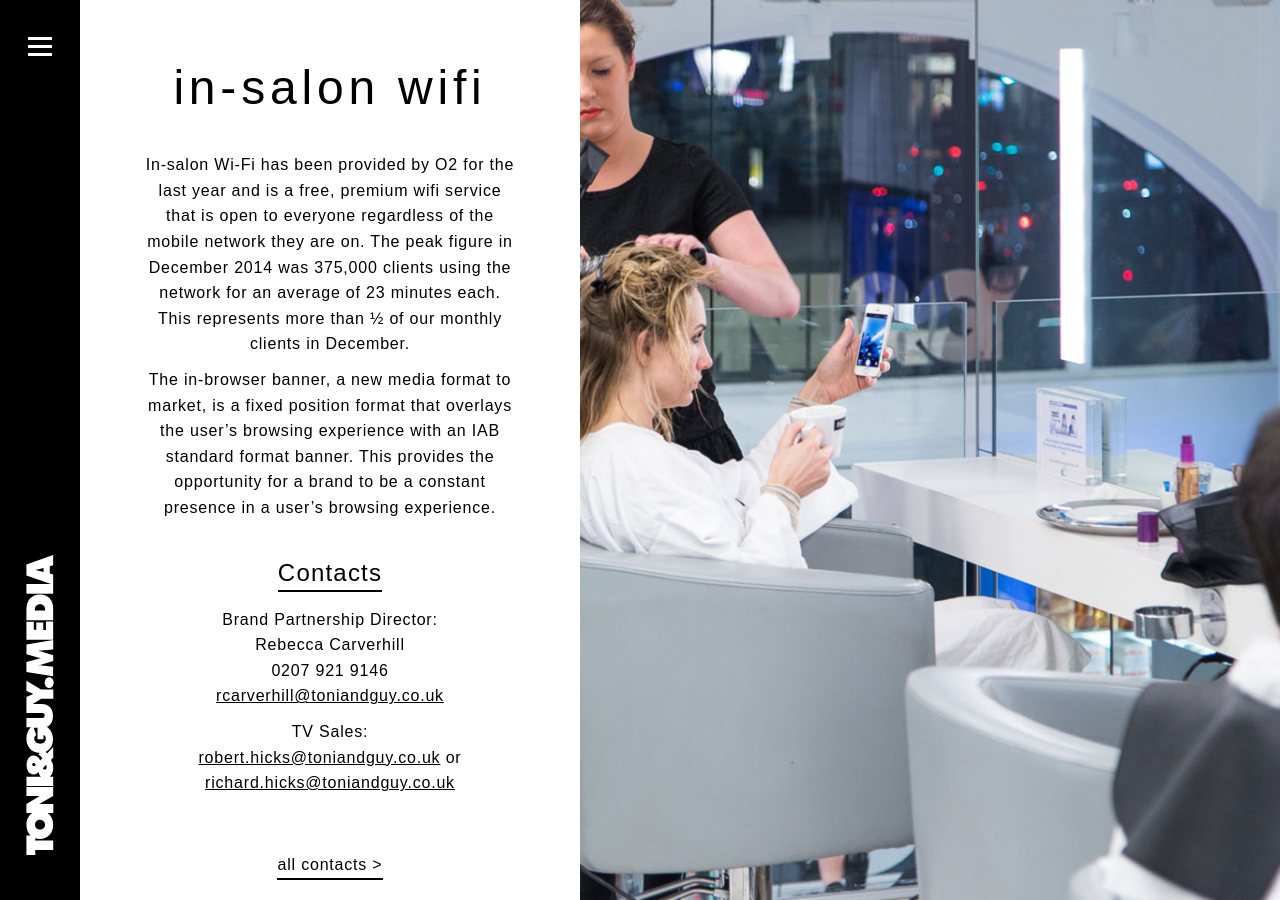
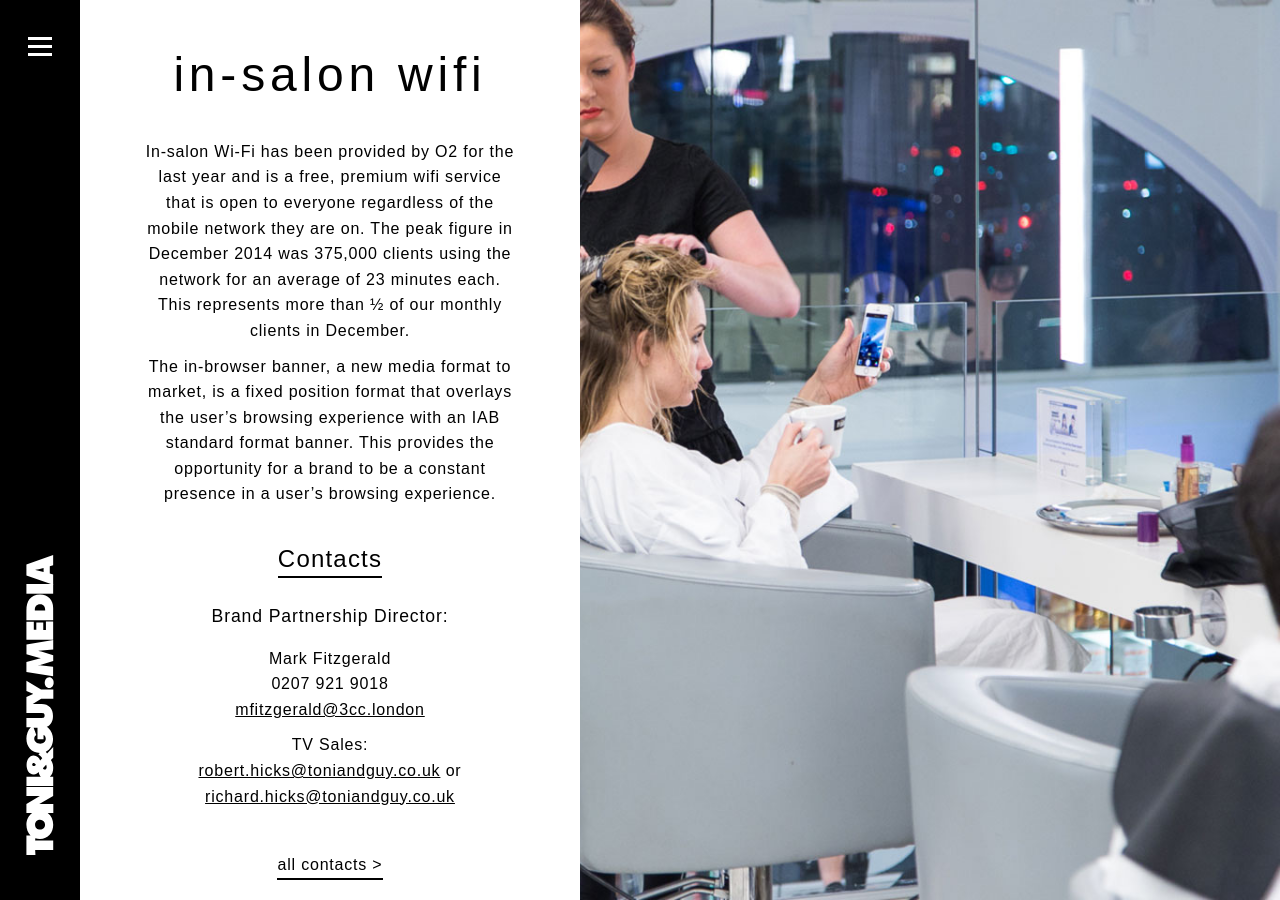
Before and after one commit to 3cc-london/toni-guy-media, a Jekyll site: the page built from in-salon-wifi/index.html, in a window 1280 px wide. Built offline with Jekyll 4.4.1, drawn with Linux system fonts in a browser that asks for light colours; nearby versions of some CDN libraries.

Commit message:
Copy update

```diff
--- a/in-salon-wifi/index.html
+++ b/in-salon-wifi/index.html
@@ -21,7 +21,9 @@
 					<p>The in-browser banner, a new media format to market, is a fixed position format that overlays the user’s browsing experience with an IAB standard format banner. This provides the opportunity for a brand to be a constant presence in a user’s browsing experience.</p>
 
 					<h2>Contacts</h2>
-					<p>Brand Partnership Director:<br/> Rebecca Carverhill<br/>0207 921 9146</br><a href="mailto:rcarverhill@toniandguy.co.uk">rcarverhill@toniandguy.co.uk</a></p>
+					<h3>Brand Partnership Director:</h3>
+					<p>Mark Fitzgerald<br/>0207 921 9018</br><a href="mailto:mfitzgerald@3cc.london">mfitzgerald@3cc.london</a></p>
+
 					<p class="height-controller">TV Sales:<br/><a href="mailto:robert.hicks@toniandguy.co.uk">robert.hicks@toniandguy.co.uk</a> or <a href="mailto:richard.hicks@toniandguy.co.uk">richard.hicks@toniandguy.co.uk</a></p>
 					<div class="next-page">
 						<p class="pagelink"><a href="/contacts">all contacts ></a></p>
--- a/public/in-salon-wifi/index.html
+++ b/public/in-salon-wifi/index.html
@@ -53,7 +53,9 @@
 					<p>The in-browser banner, a new media format to market, is a fixed position format that overlays the user’s browsing experience with an IAB standard format banner. This provides the opportunity for a brand to be a constant presence in a user’s browsing experience.</p>
 
 					<h2>Contacts</h2>
-					<p>Brand Partnership Director:<br/> Rebecca Carverhill<br/>0207 921 9146</br><a href="mailto:rcarverhill@toniandguy.co.uk">rcarverhill@toniandguy.co.uk</a></p>
+					<h3>Brand Partnership Director:</h3>
+					<p>Mark Fitzgerald<br/>0207 921 9018</br><a href="mailto:mfitzgerald@3cc.london">mfitzgerald@3cc.london</a></p>
+
 					<p class="height-controller">TV Sales:<br/><a href="mailto:robert.hicks@toniandguy.co.uk">robert.hicks@toniandguy.co.uk</a> or <a href="mailto:richard.hicks@toniandguy.co.uk">richard.hicks@toniandguy.co.uk</a></p>
 					<div class="next-page">
 						<p class="pagelink"><a href="/contacts">all contacts ></a></p>
```
